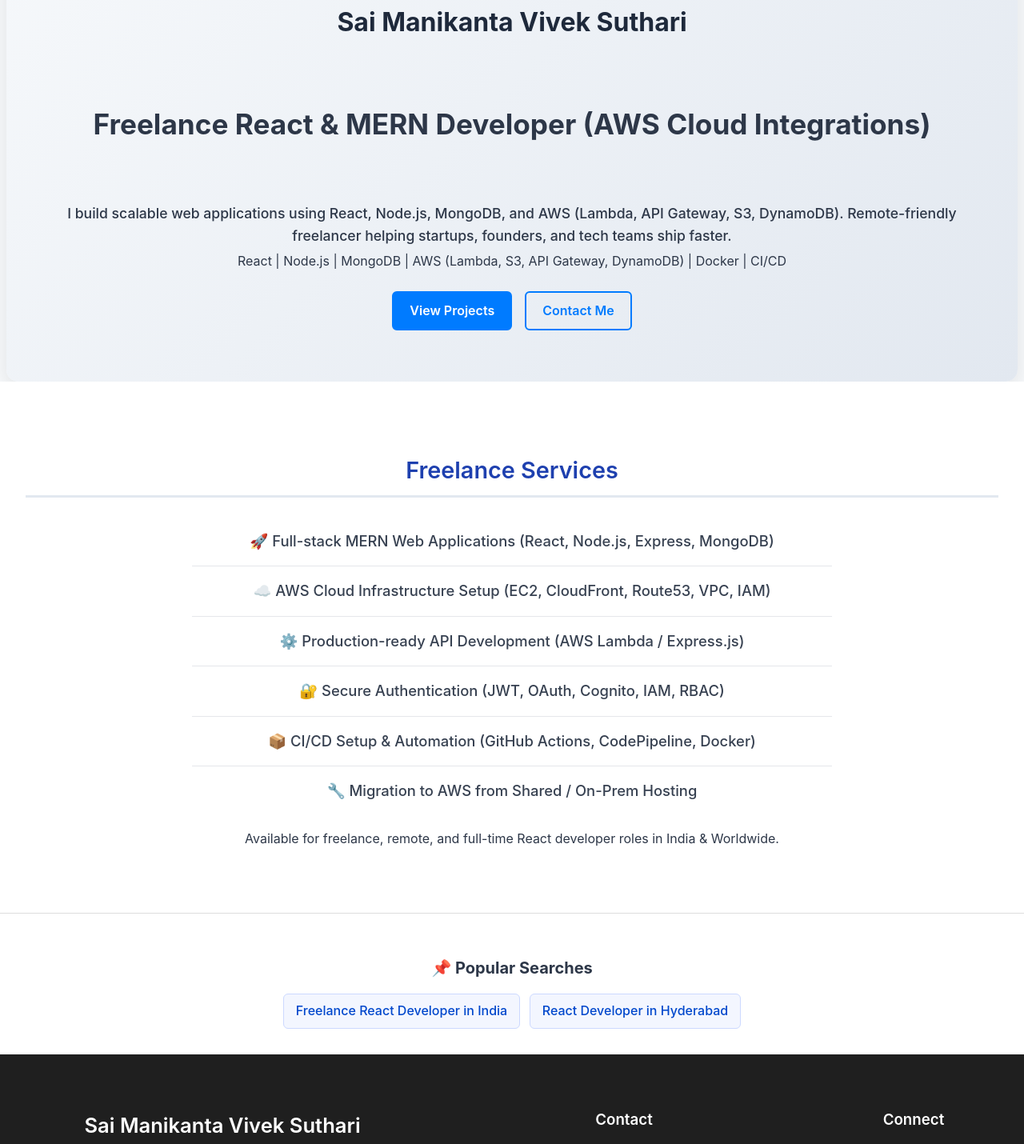
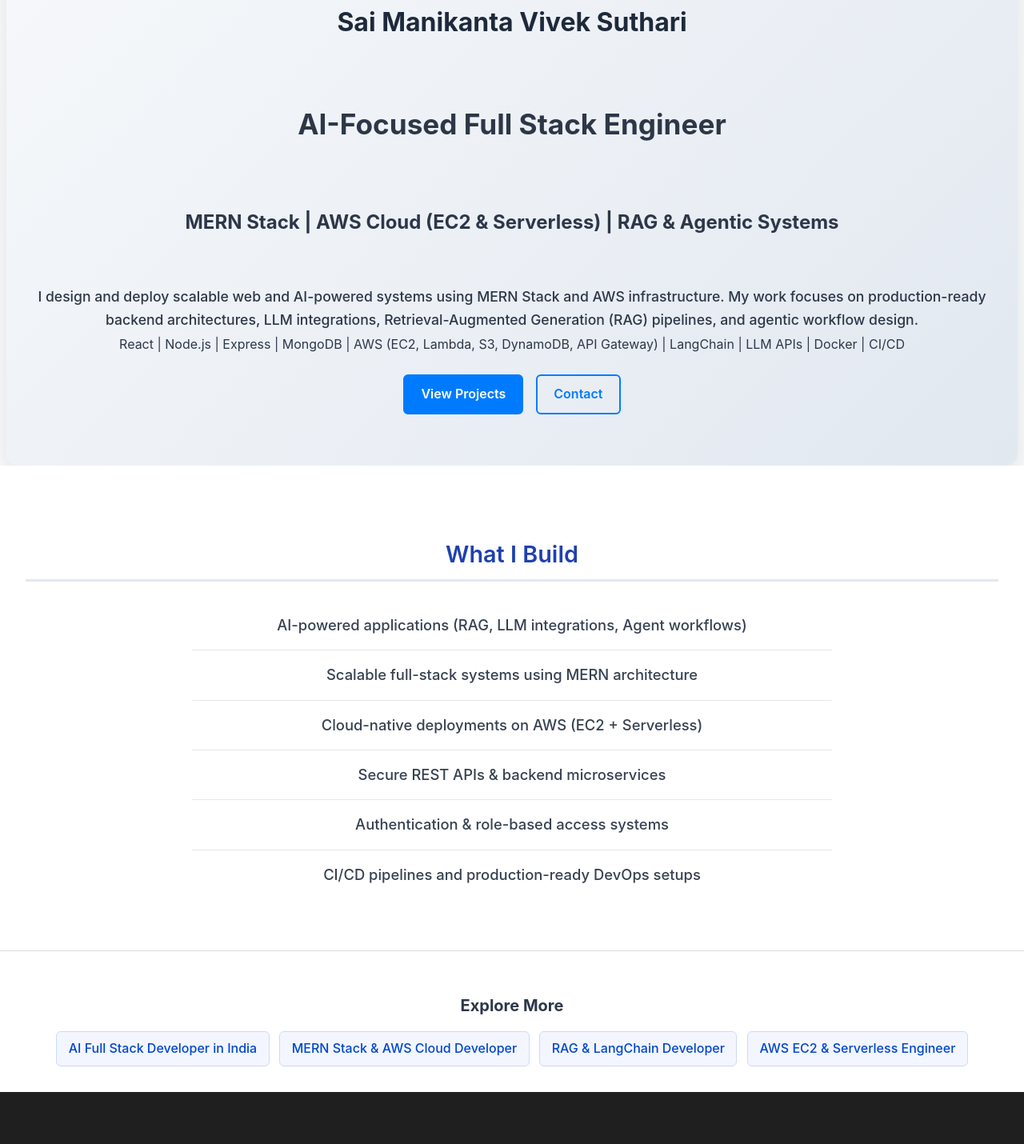
Before and after one commit to Mani9505764142/my-portfolio, a React (Create React App) app: page / in a window 1280 px wide. Shown: the part 360-1790 px from the top of the page at 80% size. Built offline with nearby package versions, Linux system fonts and the light colour scheme.

Commit message:
Revise Home component for updated profile and services
Updated profile description and services offered, emphasizing AI-focused skills and technologies.

```diff
--- a/src/components/Home.js
+++ b/src/components/Home.js
@@ -1,8 +1,7 @@
 import React from "react";
 import profileImage from "../assets/profile.jpg";
-import './Home.css';
+import "./Home.css";
 import { Link } from "react-router-dom";
-
 
 const Header = () => {
   return (
@@ -11,16 +10,10 @@ const Header = () => {
       <div className="portfolio-header">
         <div className="header-content">
 
-          {/* 🔥 Primary SEO H1 */}
-          <h1 className="hidden-seo-title">
-            Freelance React Developer in India | MERN Stack Freelancer in Hyderabad |
-            Hire Full Stack Developer | Sai Manikanta Vivek Suthari | AWS Integrations Specialist
-          </h1>
-
           <div className="profile-section">
             <img
               src={profileImage}
-              alt="Sai Manikanta Vivek - Freelance MERN Stack Developer in India"
+              alt="Sai Manikanta Vivek - AI Focused Full Stack Engineer"
               className="profile-image"
             />
 
@@ -28,71 +21,76 @@ const Header = () => {
               Sai Manikanta Vivek Suthari
             </h2>
 
-            <h2 className="main-headline">
-              Freelance React & MERN Developer (AWS Cloud Integrations)
+            <h1 className="main-headline">
+              AI-Focused Full Stack Engineer
+            </h1>
+
+            <h2 className="sub-headline-role">
+              MERN Stack | AWS Cloud (EC2 & Serverless) | RAG & Agentic Systems
             </h2>
           </div>
 
-          <h3 className="sub-headline">
-            I build scalable web applications using React, Node.js, MongoDB, and AWS (Lambda, API Gateway, S3, DynamoDB).
-            Remote-friendly freelancer helping startups, founders, and tech teams ship faster.
-          </h3>
+          <p className="sub-headline">
+            I design and deploy scalable web and AI-powered systems using
+            MERN Stack and AWS infrastructure. My work focuses on
+            production-ready backend architectures, LLM integrations,
+            Retrieval-Augmented Generation (RAG) pipelines, and
+            agentic workflow design.
+          </p>
 
           <div className="tech-stack">
-            React | Node.js | MongoDB | AWS (Lambda, S3, API Gateway, DynamoDB) | Docker | CI/CD
+            React | Node.js | Express | MongoDB | AWS (EC2, Lambda, S3, DynamoDB, API Gateway) |
+            LangChain | LLM APIs | Docker | CI/CD
           </div>
 
           <div className="cta-buttons">
-            <a href="#projects" className="btn view-projects">View Projects</a>
-            <a href="#contact" className="btn contact-me">Contact Me</a>
+            <a href="#projects" className="btn view-projects">
+              View Projects
+            </a>
+            <a href="#contact" className="btn contact-me">
+              Contact
+            </a>
           </div>
         </div>
       </div>
 
-
-      {/* ================= SERVICES SECTION ================= */}
-      <section id="services" className="services">
-        <h2 className="section-title">Freelance Services</h2>
+      {/* ================= WHAT I BUILD ================= */}
+      <section id="what-i-build" className="services">
+        <h2 className="section-title">What I Build</h2>
 
         <ul className="services-list">
-          <li>🚀 Full-stack MERN Web Applications (React, Node.js, Express, MongoDB)</li>
-          <li>☁️ AWS Cloud Infrastructure Setup (EC2, CloudFront, Route53, VPC, IAM)</li>
-          <li>⚙️ Production-ready API Development (AWS Lambda / Express.js)</li>
-          <li>🔐 Secure Authentication (JWT, OAuth, Cognito, IAM, RBAC)</li>
-          <li>📦 CI/CD Setup & Automation (GitHub Actions, CodePipeline, Docker)</li>
-          <li>🔧 Migration to AWS from Shared / On-Prem Hosting</li>
+          <li>AI-powered applications (RAG, LLM integrations, Agent workflows)</li>
+          <li>Scalable full-stack systems using MERN architecture</li>
+          <li>Cloud-native deployments on AWS (EC2 + Serverless)</li>
+          <li>Secure REST APIs & backend microservices</li>
+          <li>Authentication & role-based access systems</li>
+          <li>CI/CD pipelines and production-ready DevOps setups</li>
         </ul>
-
-        <p className="seo-cta-text">
-          Available for freelance, remote, and full-time React developer roles in India & Worldwide.
-        </p>
       </section>
 
-     {/* ================= SEO ROUTE LINKS ================= */}
       {/* ================= SEO ROUTE LINKS ================= */}
-  <section className="seo-links">
-  <h3>📌 Popular Searches</h3>
-  <div className="seo-links-list">
-    <Link to="/freelance-react-developer-india">
-      Freelance React Developer in India
-    </Link>
+      <section className="seo-links">
+        <h3>Explore More</h3>
+        <div className="seo-links-list">
 
-    {/* Keep this disabled until page exists */}
-    {/* <Link to="/mern-stack-freelancer-india">
-      MERN Stack Freelancer in India
-    </Link> */}
+          <Link to="/ai-full-stack-developer-india">
+            AI Full Stack Developer in India
+          </Link>
 
-    <Link to="/freelance-react-developer-hyderabad">
-      React Developer in Hyderabad
-    </Link>
+          <Link to="/mern-stack-aws-developer">
+            MERN Stack & AWS Cloud Developer
+          </Link>
 
-    {/* Keep this disabled until page exists */}
-    {/* <Link to="/hire-react-developer-india">
-      Hire React Developer in India
-    </Link> */}
-  </div>
-</section>
+          <Link to="/rag-langchain-developer">
+            RAG & LangChain Developer
+          </Link>
 
+          <Link to="/aws-ec2-serverless-engineer">
+            AWS EC2 & Serverless Engineer
+          </Link>
+
+        </div>
+      </section>
     </>
   );
 };
```
